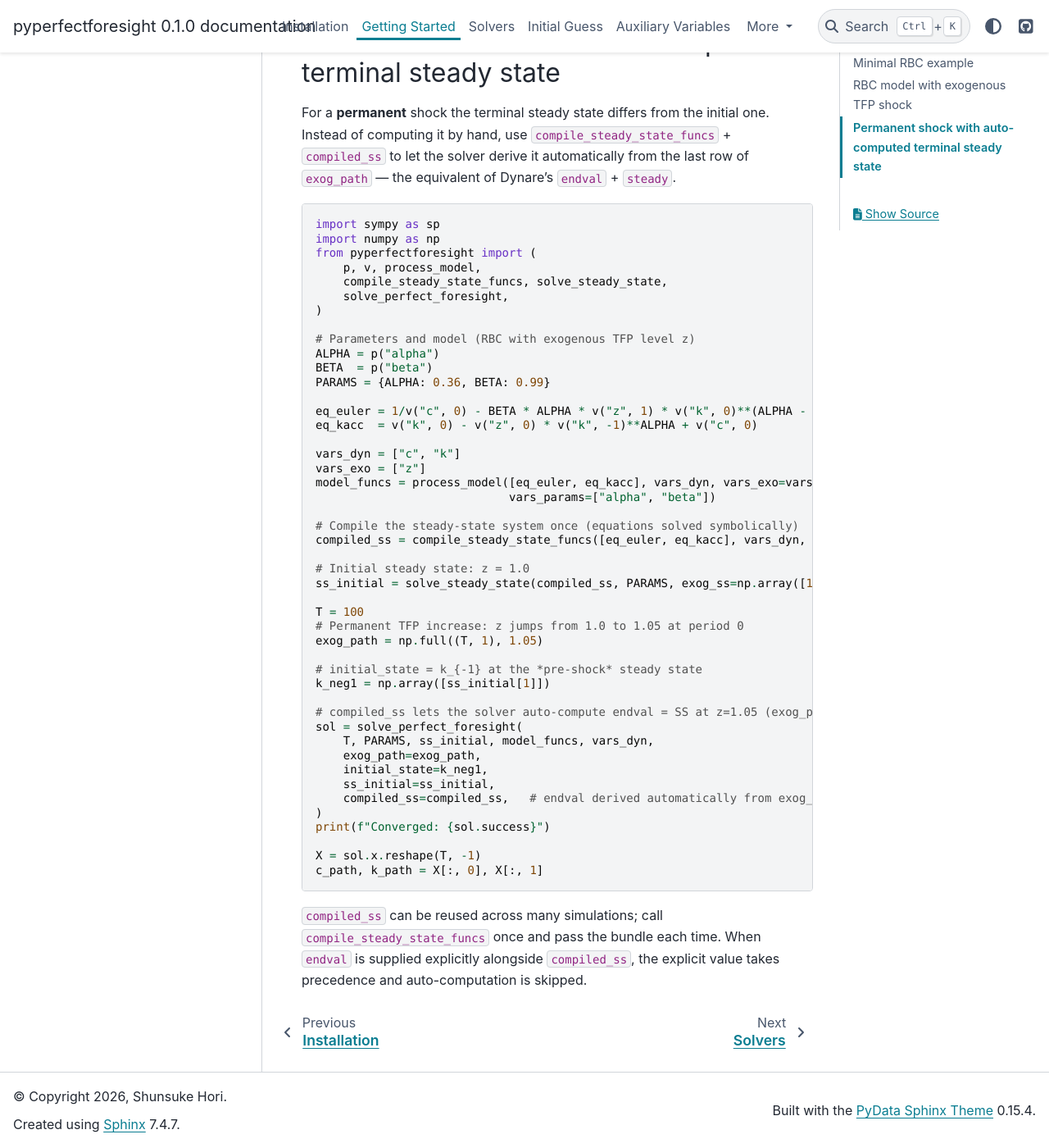
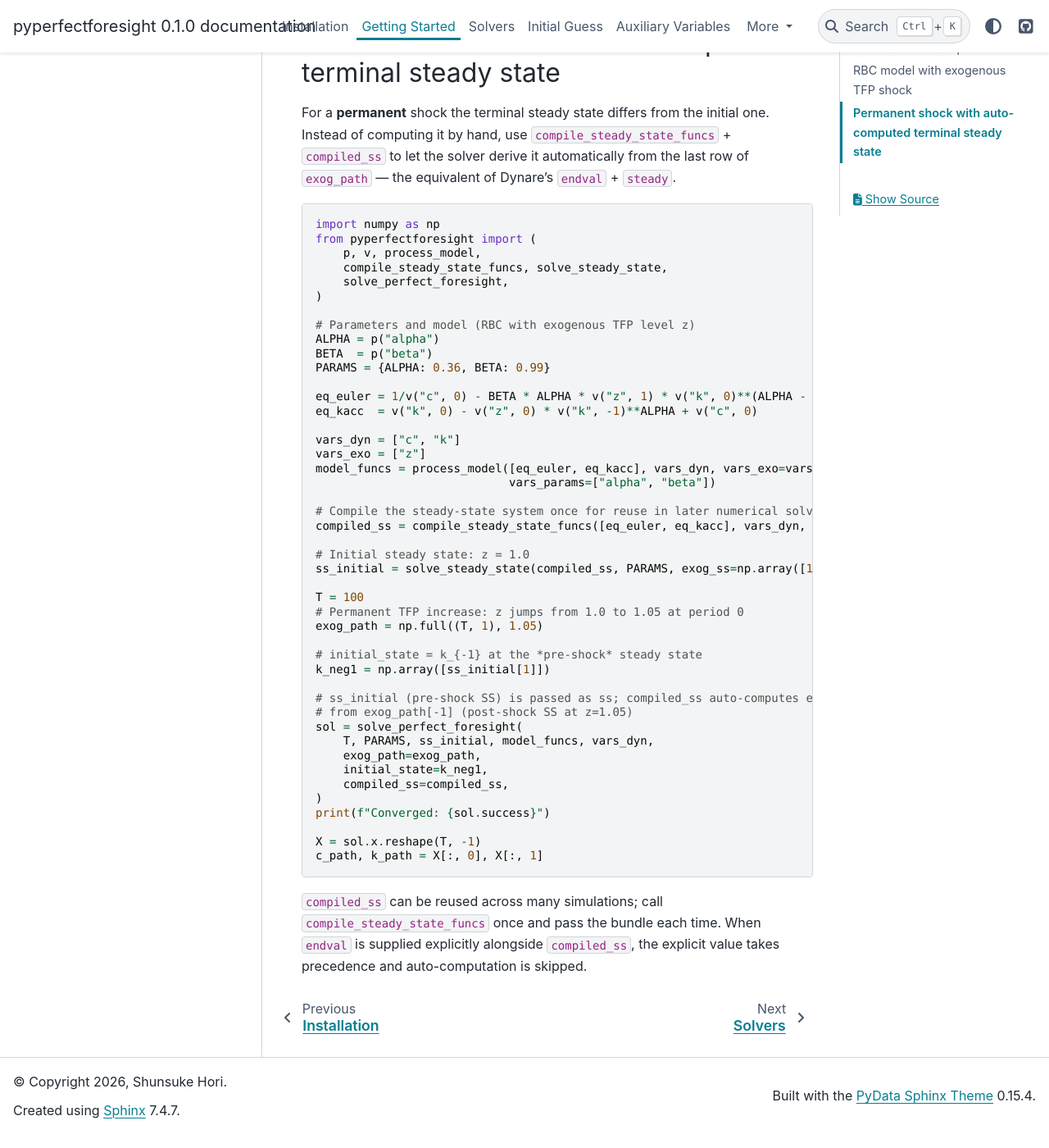
Before and after one commit to Shunsuke-Hori/pyperfectforesight, a Sphinx documentation site: the page built from docs/getting-started.md, in a window 1280 px wide and 1400 px high, scrolled down 4284 px. Shown: the whole window at 82% size. Built offline with Sphinx 7.4.7 and the PyData theme 0.15.4, drawn with Linux system fonts in a browser that asks for light colours.

Commit message:
docs: fix permanent-shock example (unused import, misleading comment, redundant ss_initial)
- Remove unused `import sympy as sp`
- Fix comment: compile_steady_state_funcs lambdifies (not symbolically solves)
- Remove redundant ss_initial=ss_initial kwarg (already defaults to ss)

Co-Authored-By: Claude Sonnet 4.6 <noreply@anthropic.com>

````diff
--- a/docs/getting-started.md
+++ b/docs/getting-started.md
@@ -163,7 +163,6 @@ print(f"Converged: {sol.success}")
 For a **permanent** shock the terminal steady state differs from the initial one. Instead of computing it by hand, use `compile_steady_state_funcs` + `compiled_ss` to let the solver derive it automatically from the last row of `exog_path` — the equivalent of Dynare's `endval` + `steady`.
 
 ```python
-import sympy as sp
 import numpy as np
 from pyperfectforesight import (
     p, v, process_model,
@@ -184,7 +183,7 @@ vars_exo = ["z"]
 model_funcs = process_model([eq_euler, eq_kacc], vars_dyn, vars_exo=vars_exo,
                             vars_params=["alpha", "beta"])
 
-# Compile the steady-state system once (equations solved symbolically)
+# Compile the steady-state system once for reuse in later numerical solves
 compiled_ss = compile_steady_state_funcs([eq_euler, eq_kacc], vars_dyn, vars_exo)
 
 # Initial steady state: z = 1.0
@@ -197,13 +196,13 @@ exog_path = np.full((T, 1), 1.05)
 # initial_state = k_{-1} at the *pre-shock* steady state
 k_neg1 = np.array([ss_initial[1]])
 
-# compiled_ss lets the solver auto-compute endval = SS at z=1.05 (exog_path[-1])
+# ss_initial (pre-shock SS) is passed as ss; compiled_ss auto-computes endval
+# from exog_path[-1] (post-shock SS at z=1.05)
 sol = solve_perfect_foresight(
     T, PARAMS, ss_initial, model_funcs, vars_dyn,
     exog_path=exog_path,
     initial_state=k_neg1,
-    ss_initial=ss_initial,
-    compiled_ss=compiled_ss,   # endval derived automatically from exog_path[-1]
+    compiled_ss=compiled_ss,
 )
 print(f"Converged: {sol.success}")
 
````
